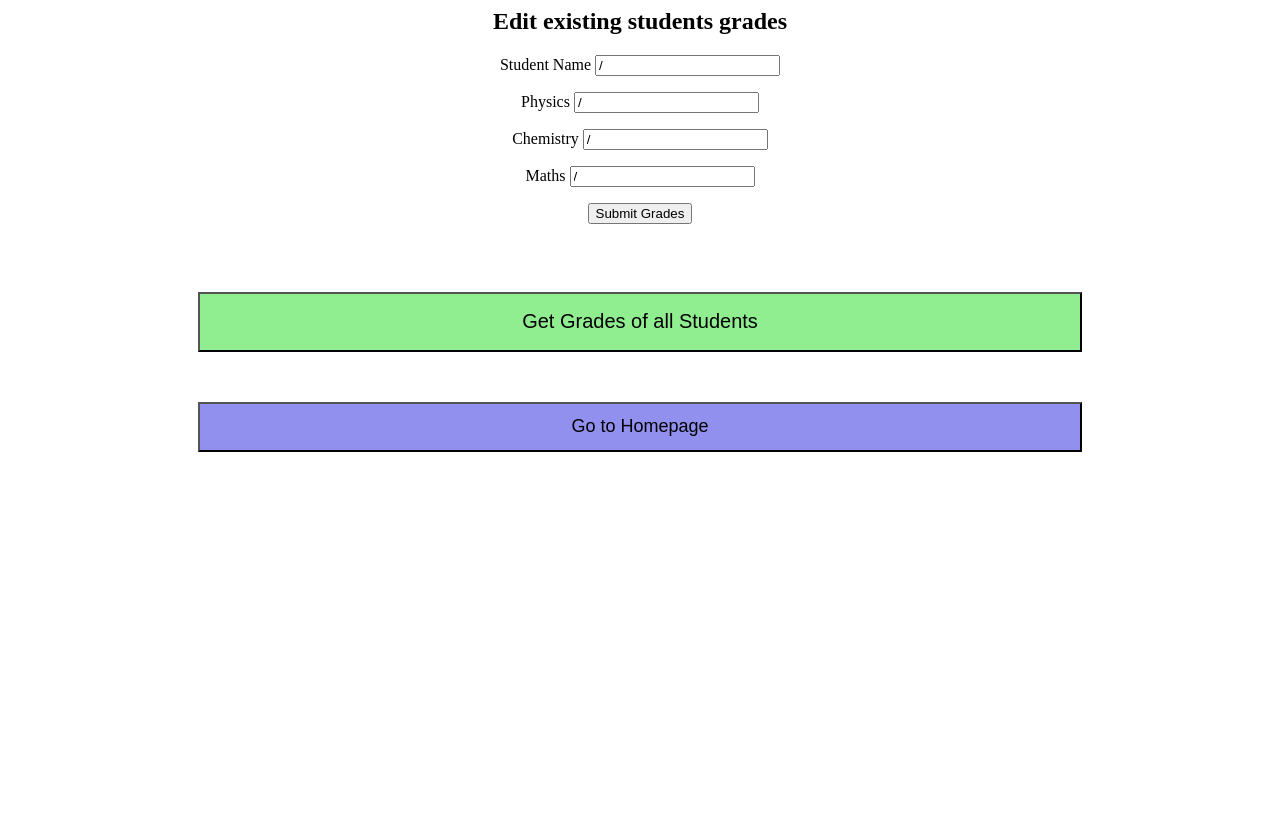
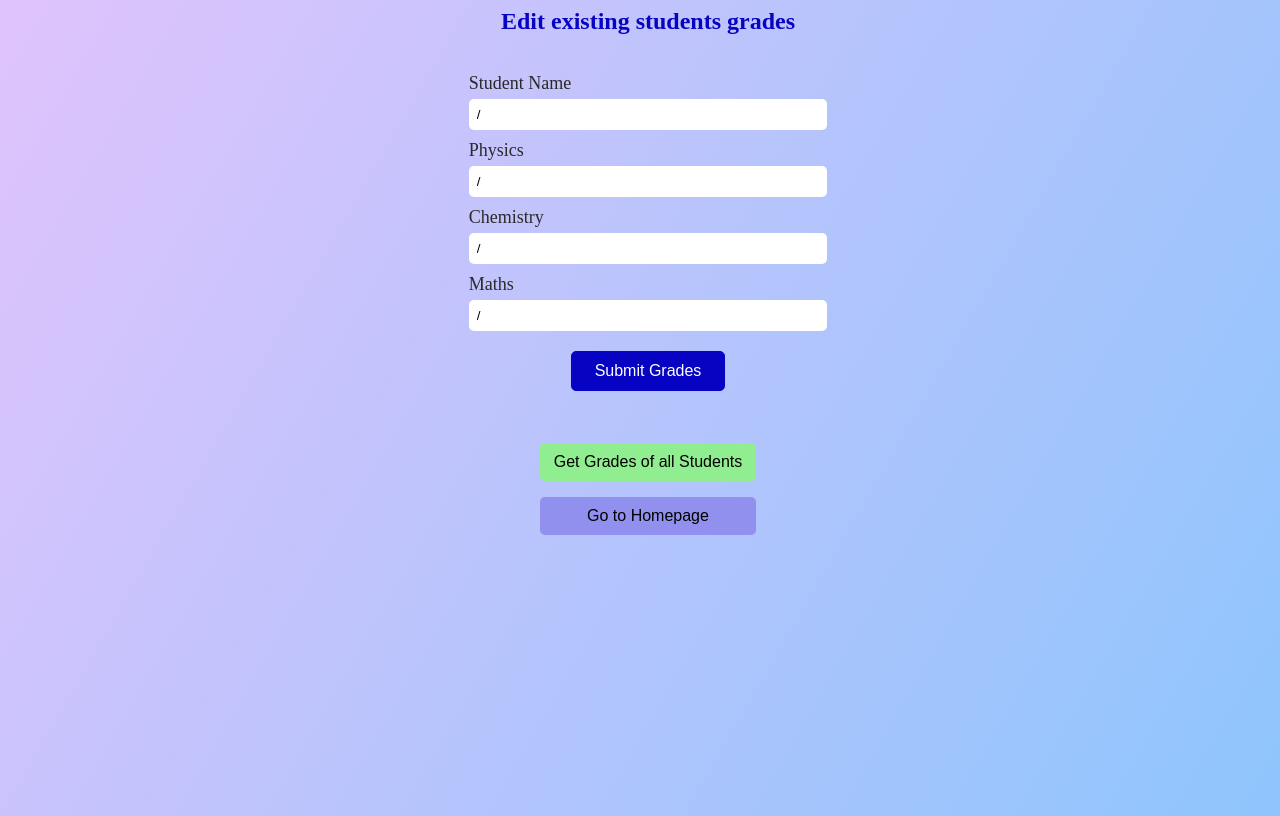
Before and after one commit to nacpatil/Flask_api_demo, a Flask app: template templates/editstudent.html in a window 1280 px wide. Before the commit the page ends 452 px from the top, so only its background shows below. Run offline with Flask 2, Linux system fonts and the light colour scheme; the template is opened without the code that fills it, so the values that code supplies are empty.

Commit message:
Add css for editstudent files

```diff
--- /dev/null
+++ b/static/css/editstudent.css
@@ -0,0 +1,69 @@
+body
+{
+  background: linear-gradient(120deg, #e0c3fc 0%, #8ec5fc 100%);
+  height:100vh;
+  color:rgb(43, 42, 42);
+  width:100vw;
+  box-styling:border-box;
+  text-align:center;
+}
+#student_form
+{
+  width:100%;
+  text-align:center;
+  display:flex;
+  flex-direction:column;
+
+}
+p
+{
+  text-align:left;
+  width:28%;
+  margin:0 auto;
+  display:flex;
+  flex-direction:column;
+  margin-bottom:10px;
+}
+label
+{
+  font-size:18px;
+  margin-bottom:5px;
+}
+input
+{
+  padding:8px;
+  outline:none;
+  border:none;
+/*   border:1px solid lightgrey; */
+  border-radius:5px;
+}
+#submit
+{
+   width:12%;
+   margin:0 auto;
+   margin-top:10px;
+   padding:10px 20px;
+   background-color:rgb(7, 3, 194);
+   font-size:16px;
+   border:none;
+   border:1px solid rgb(7, 3, 194);
+   border-radius:5px;
+   color:white;
+   outline:none;
+
+}
+#getAll
+{
+  width:28%;
+  font-size:18px;
+}
+
+
+.actionsForm p input
+{
+  margin:0 auto;
+  font-size:16px;
+  width:60%;
+  outline:none;
+  padding:10px;
+}
--- a/templates/editstudent.html
+++ b/templates/editstudent.html
@@ -1,32 +1,30 @@
 <html>
-   <center>
+   <head>
+      <link rel="stylesheet" href="{{ url_for('static', filename='css/editstudent.css') }}">
+   </head>
       <body>
-         <h2> Edit existing students grades  </h2>
+         <h2 style="color:rgb(7, 3, 194);"> Edit existing students grades  </h2>
+        <br/>
+
          <form action = "http://localhost:5000/result" method = "POST">
-            <p>Student Name <input type = "text" name = "Name", value = {{sname}} /></p>
-            <p>Physics <input type = "text" name = "Physics" value = {{obj.Physics}} /></p>
-            <p>Chemistry <input type = "text" name = "Chemistry" value = {{obj.Chemistry}} /></p>
-            <p>Maths <input type ="text" name = "Mathematics" value = {{obj.Mathematics}} /></p>
-            <p><input type = "submit" value = "Submit Grades" /></p>
+           <p><label>Student Name</label> <input type = "text" name = "Name", value = {{sname}} /></p>
+           <p><label>Physics</label> <input type = "text" name = "Physics" value = {{obj.Physics}} /></p>
+           <p><label>Chemistry </label><input type = "text" name = "Chemistry" value = {{obj.Chemistry}} /></p>
+           <p><label>Maths</label> <input type ="text" name = "Mathematics" value = {{obj.Mathematics}} /></p>
+            <input id="submit"
+                      type = "submit" value = "Submit Grades" />
          </form>
 
-      </body>
       <br>
       <br>
-      <body>
-         <form id ="form_s" action = "http://localhost:5000/fulllist" method = "GET">
-            <p><input type = "submit"  style="background-color:lightgreen; font-size : 20px; width: 70%; height: 60;" value = "Get Grades of all Students"  /></p>
+        <form id ="form_s" class="actionsForm" action = "http://localhost:5000/fulllist" method = "GET">
+            <p>
+              <input type = "submit"  style="background-color:lightgreen;"
+                     value = "Get Grades of all Students"  /> </p>
          </form>
-      </body>
-
-
-
-
-
-      <br>
-
-      <form action="http://localhost:5000/">
-         <p><input type = "submit"  style="background-color:rgb(146, 144, 238); font-size : 18px; width: 70%; height: 50;" value = "Go to Homepage"  /></p>
-     </form>
-   </center>
+      <form class="actionsForm" action="http://localhost:5000/">
+      <p>
+         <input type = "submit"  style="background-color:rgb(146, 144, 238);" value = "Go to Homepage"  /></p>
+        </form>
+        </body>
 </html>
```
